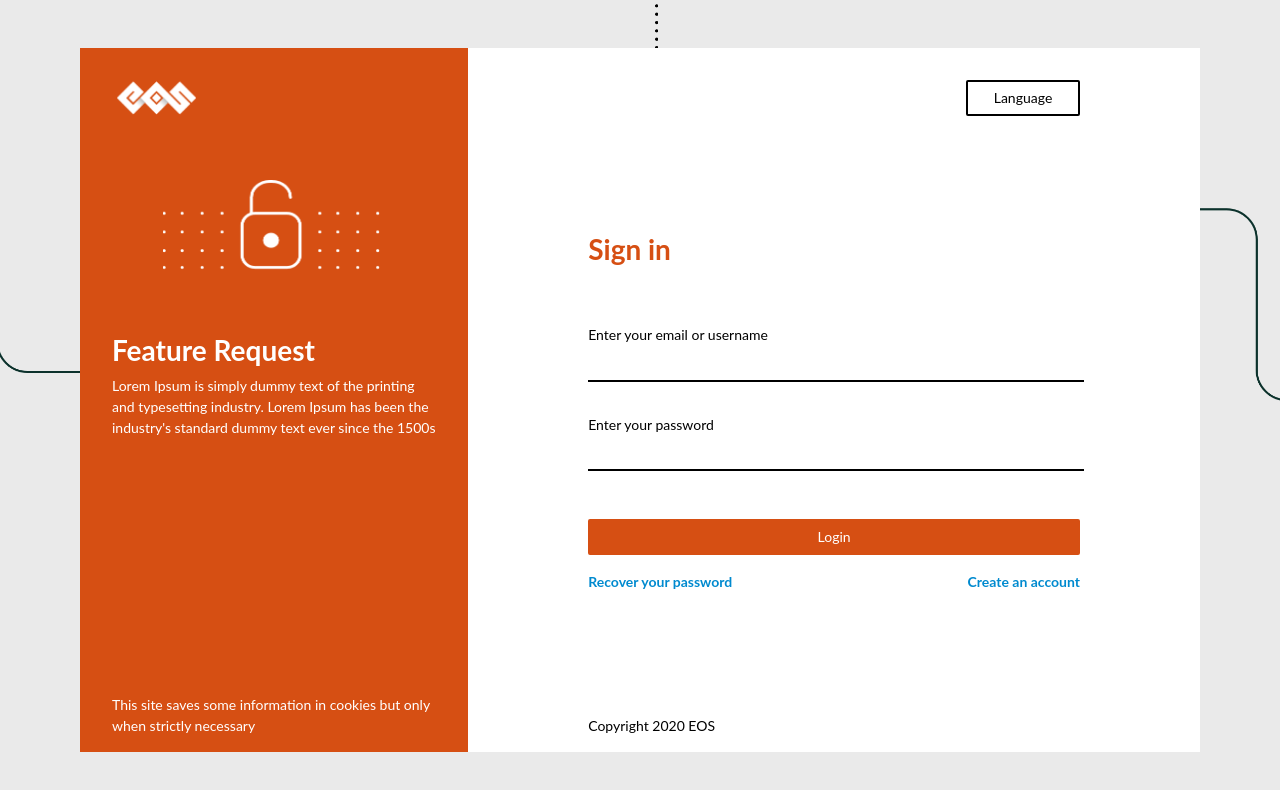
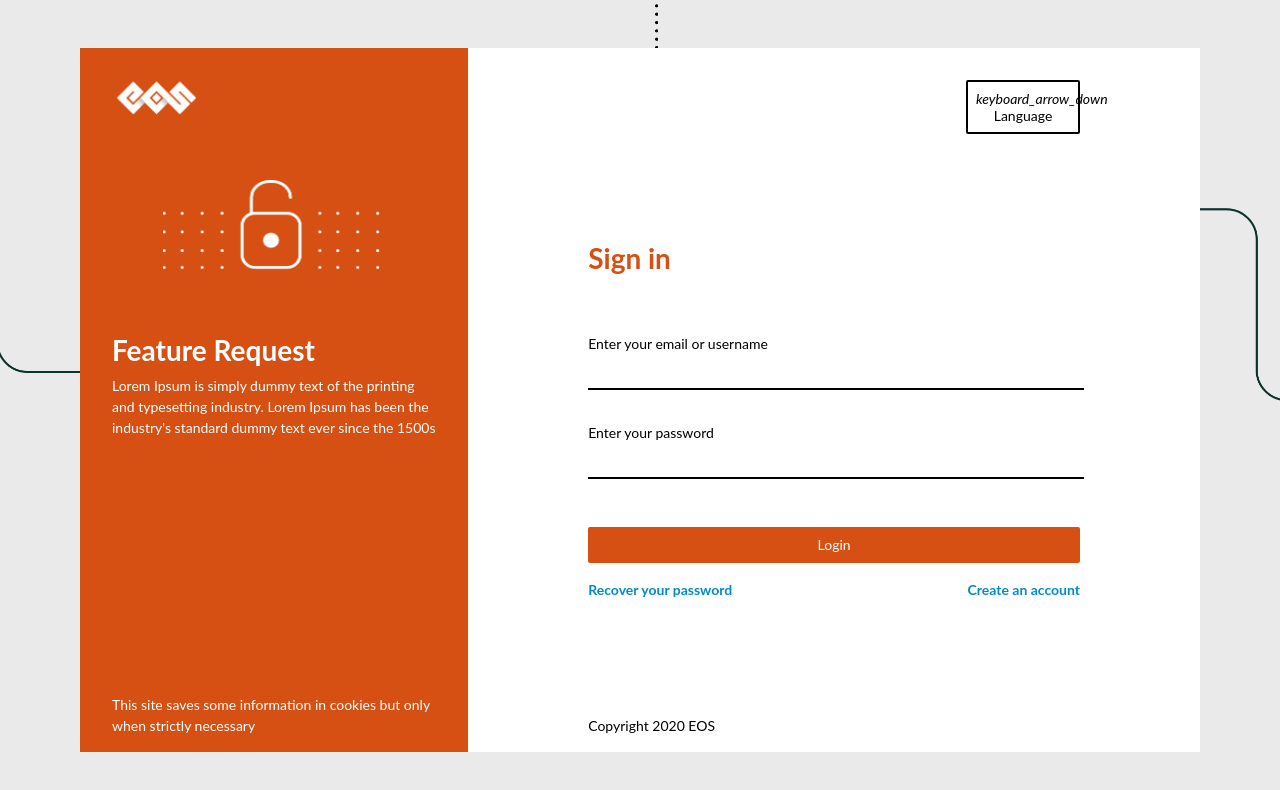
Before and after one commit to EOS-uiux-Solutions/user-story, a React (Create React App) app: page /login in a window 1280 px wide. Shown: the top 790 px of the page. Built offline with nearby package versions, Linux system fonts and the light colour scheme; no server answers; some icons are missing.

Commit message:
Minor changes and additions

```diff
--- a/src/assets/scss/components/button.scss
+++ b/src/assets/scss/components/button.scss
@@ -6,6 +6,12 @@
 
   &:hover {
     cursor: pointer;
+  }
+
+  .eos-icons {
+    margin-right: 0;
+    pointer-events: none;
+    vertical-align: middle;
   }
 
   &-default {
--- a/src/assets/scss/components/navigation.scss
+++ b/src/assets/scss/components/navigation.scss
@@ -22,9 +22,6 @@
   }
 }
 
-// @media (max-width: 1120px) {
-// }
-
 @media (max-width: 768px) {
   .brand-text {
     display: none;
--- a/src/components/Dropdown.js
+++ b/src/components/Dropdown.js
@@ -29,7 +29,12 @@ const Dropdown = (props) => {
         className='btn btn-dropdown'
         onClick={handleButtonClick}
       >
-        Language
+        {dropdownState ? (
+          <i className='eos-icons'>keyboard_arrow_up</i>
+        ) : (
+          <i className='eos-icons'>keyboard_arrow_down</i>
+        )}
+        &nbsp; Language
       </Button>
       {dropdownState ? (
         <div className='dropdown'>
```
